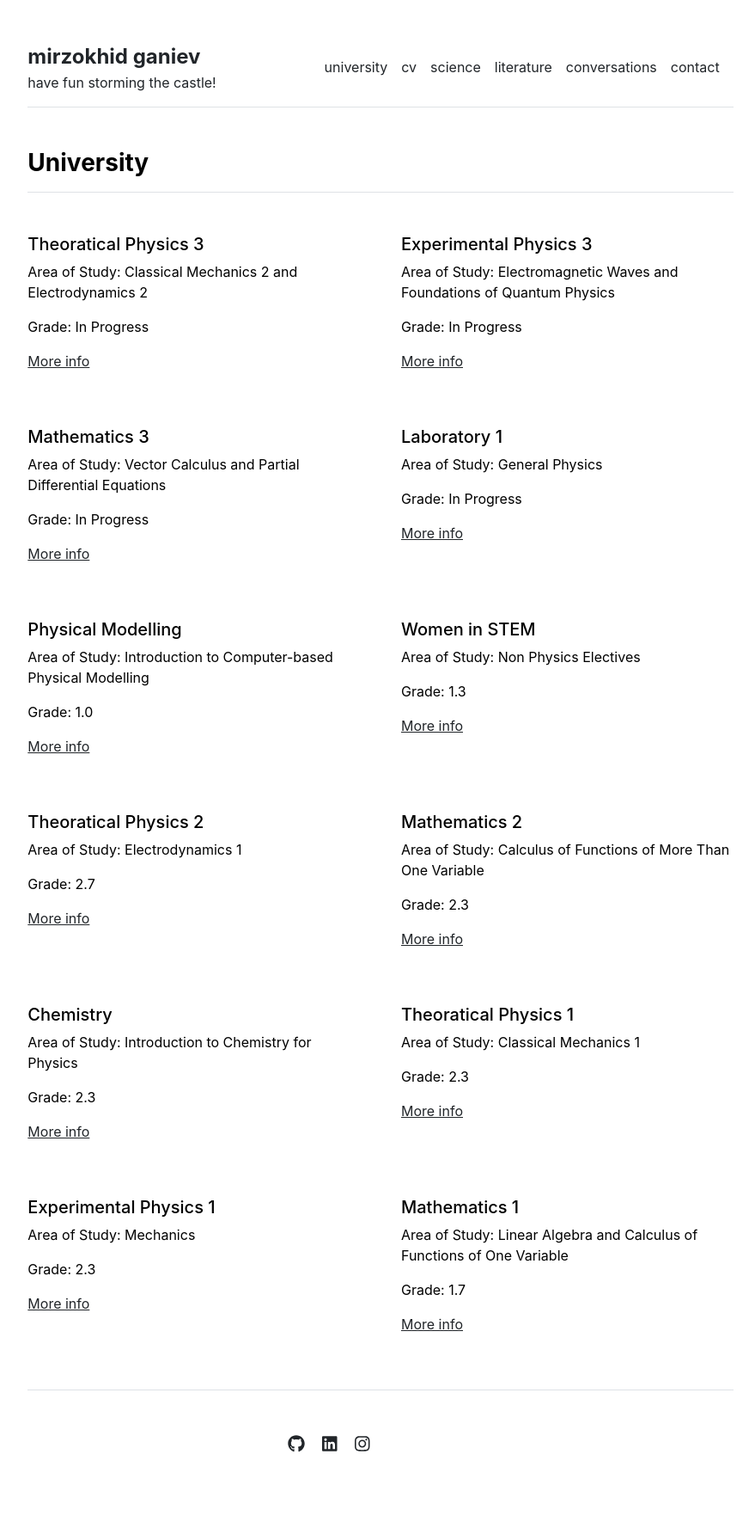
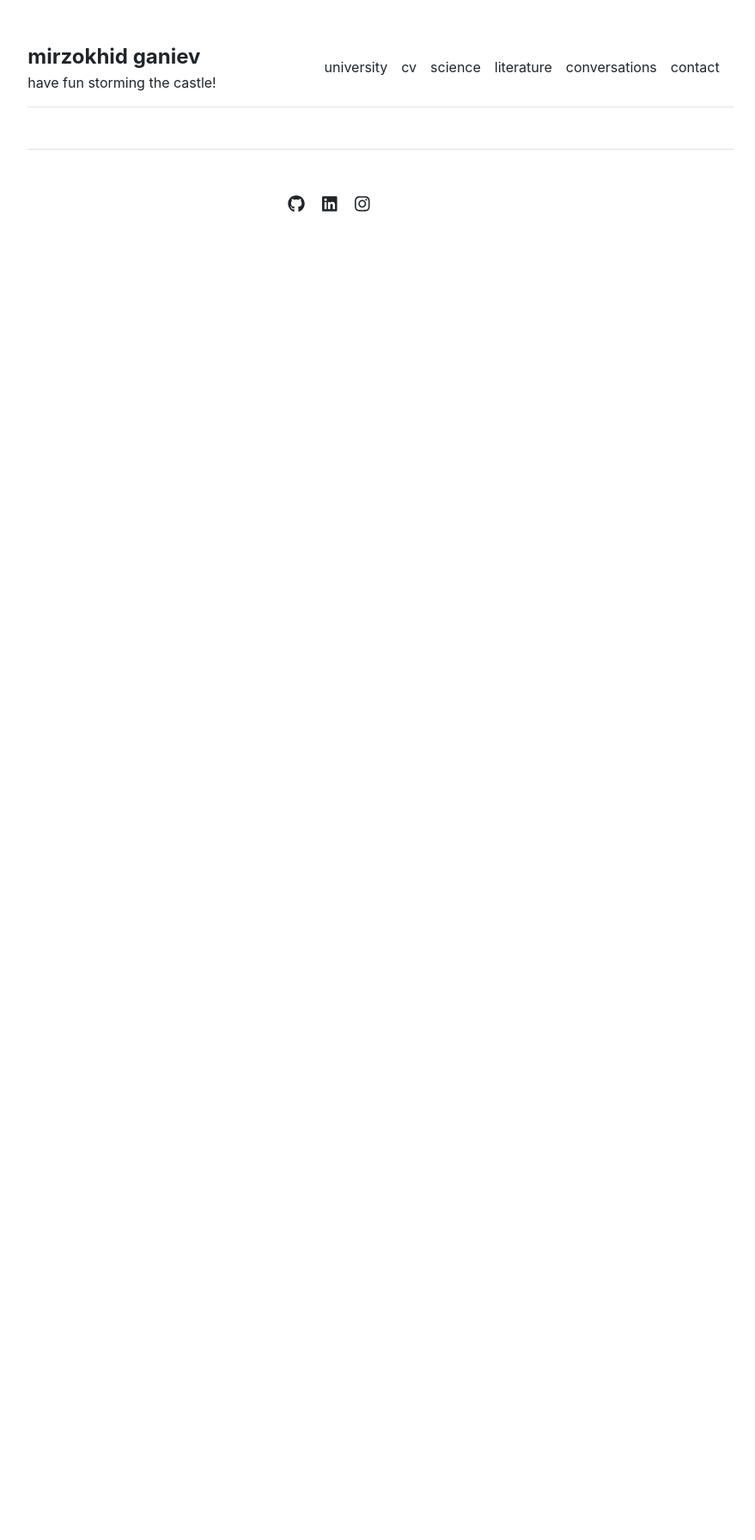
Before and after one commit to Mirzokhid/mirzokhid.github.io, a Jekyll site: the page built from science.md, in a window 1280 px wide. Shown: the whole page at 86% size, without its empty margins (197-1076 px from the left). Built offline with Jekyll 4.4.1, drawn with Linux system fonts in a browser that asks for light colours; after the commit the page ends 900 px from its top, so only the background shows below that.

Commit message:
Update science.html

```diff
--- a/_layouts/science.html
+++ b/_layouts/science.html
@@ -3,15 +3,3 @@ layout: default
 ---
 
 {{ content }}
-
-<h3 class="fw-bold border-bottom pb-3 mb-5">University</h3>
-<div class="row g-5 mb-5">
-  {% for university in site.data.settings.university %}
-    <div class="col-md-6">
-      <h5>{{ university.name }}</h5>
-      <p>Area of Study: {{ university.information }}</p>
-      <p>Grade: {{ university.grade }}</p>
-      <p><a href="{{ site.github.url }}/university/{{ university.url }}">More info</a></p>
-    </div>
-  {% endfor %}
-</div>
```
